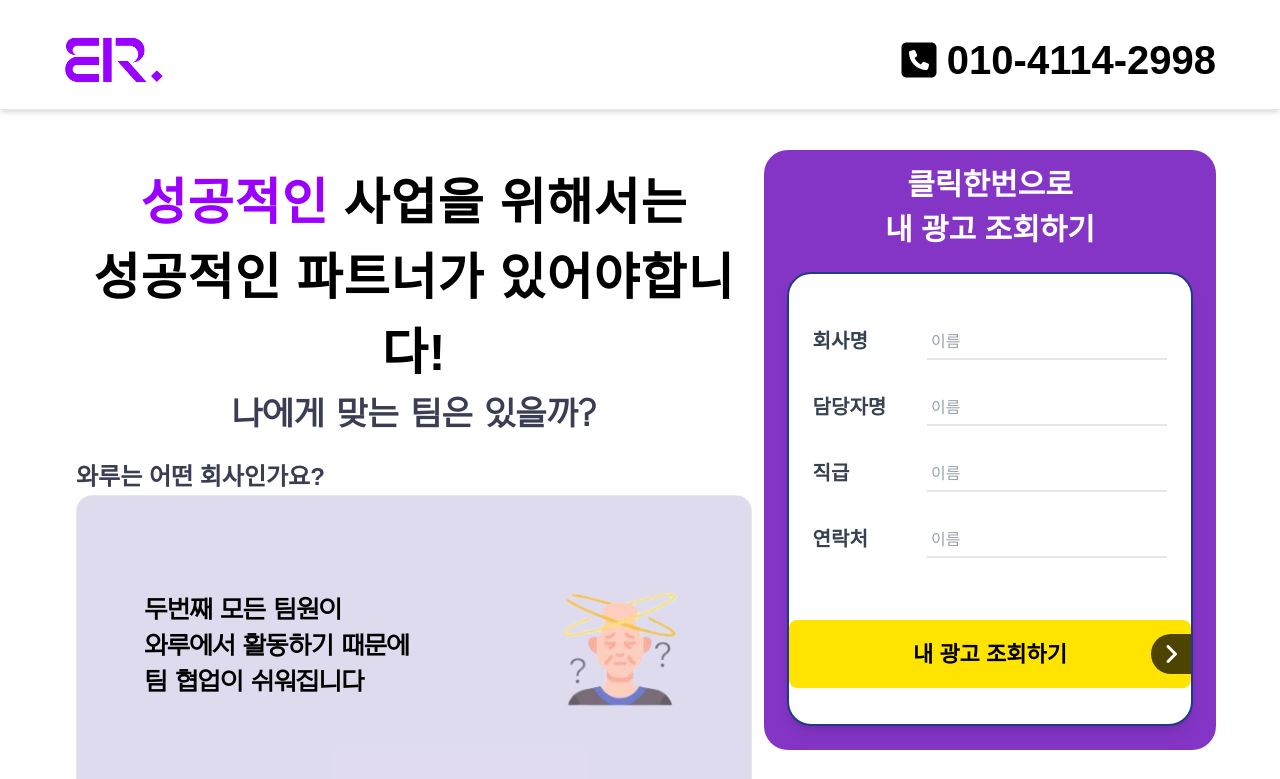
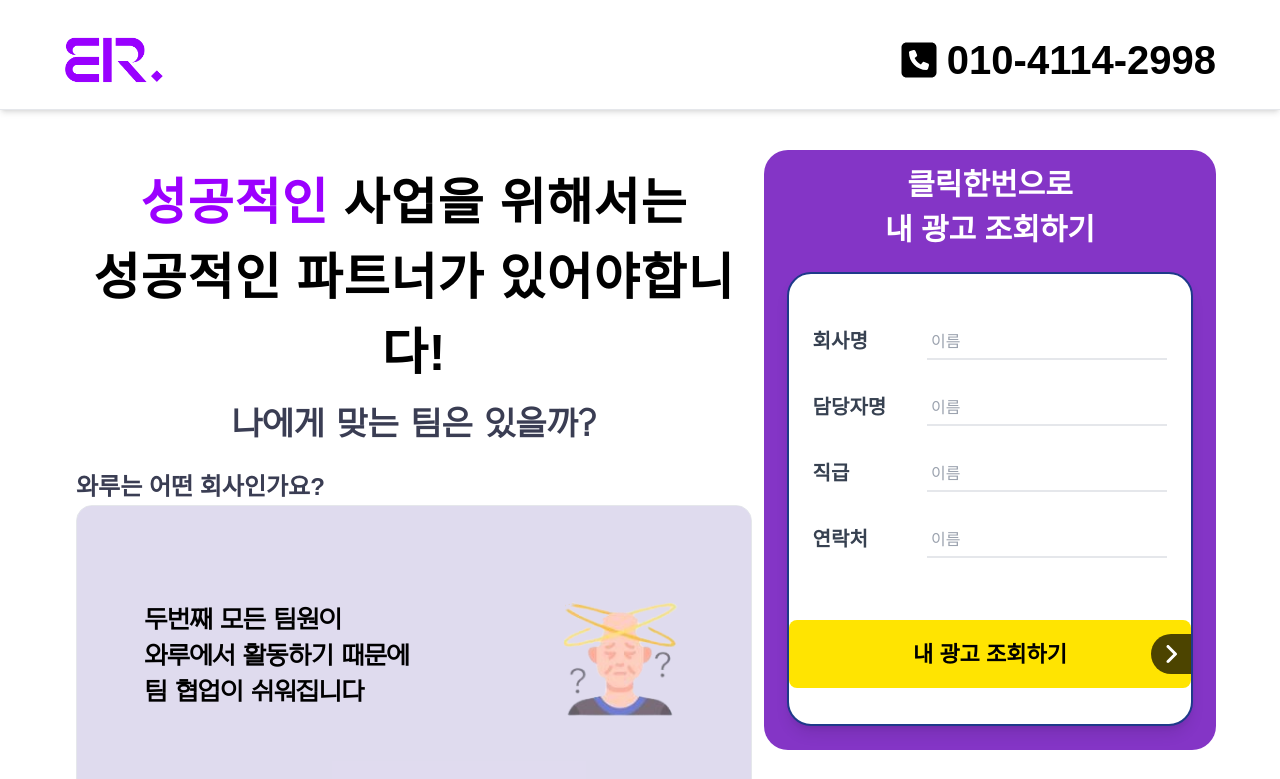
Before and after one commit to jpgroup600/WiseLandingWeb, a Next.js app: page / in a window 1280 px wide. Shown: the top 779 px of the page. Built offline with nearby package versions, Linux system fonts and the light colour scheme; a web font is replaced by a local one.

Commit message:
added mt

```diff
--- a/app/components/header/header.tsx
+++ b/app/components/header/header.tsx
@@ -62,7 +62,7 @@ const Header = () => {
                 <p>성공적인 파트너가 있어야합니다!</p>
               )}
             </span>
-            <p className="text-[20px] nexonReg-font text-[#3a3d53] text-center md:text-center md:text-[2rem]">
+            <p className="text-[20px] mt-[10px] nexonReg-font text-[#3a3d53] text-center md:text-center md:text-[2rem]">
               나에게 맞는 팀은 있을까?
             </p>
           </div>
```
